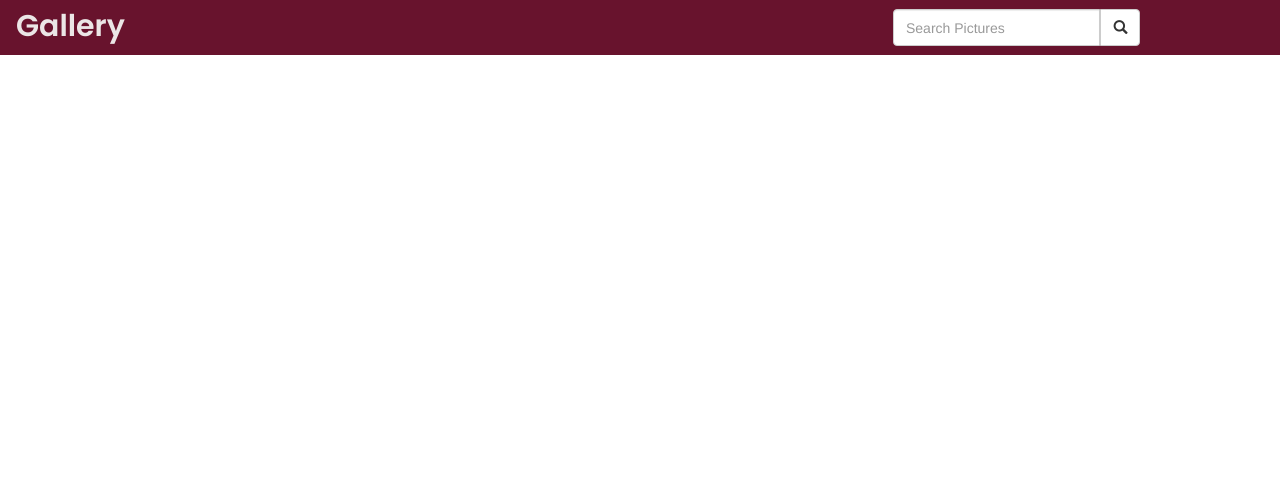
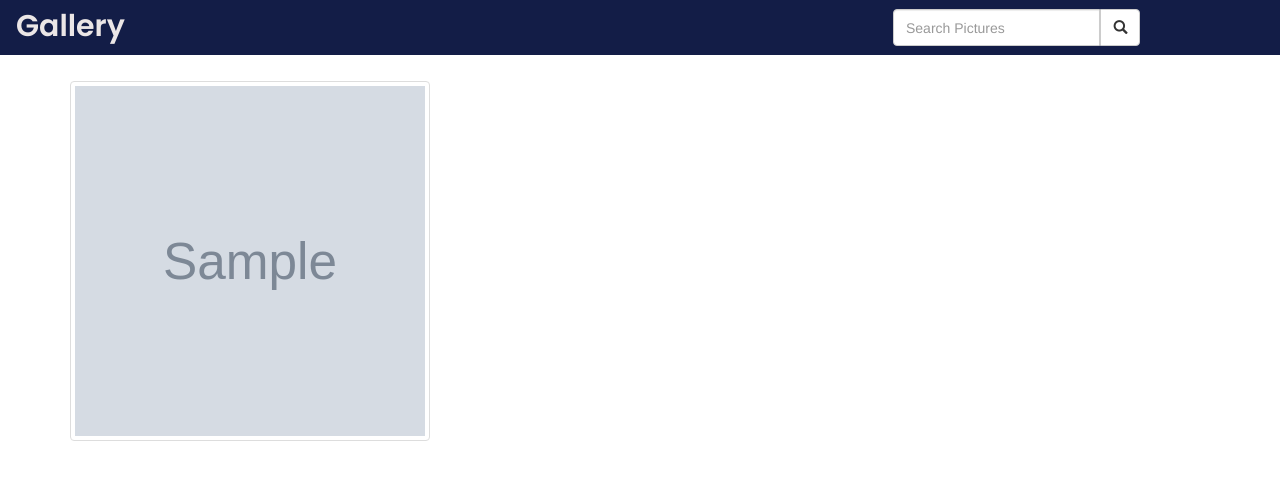
Before and after one commit to felkiriinya/Personal-Gallery, a Django app: page / in a window 1280 px wide. Shown: the top 480 px of the page. Run offline with Django 3.2, Linux system fonts and the light colour scheme; tables that the repository leaves empty hold one stand-in row (values such as "Sample post"); grey boxes marked "Sample" are stand-in pictures; some libraries are stand-ins or nearby versions.

Commit message:
images added can be viewed on the home page

```diff
--- a/photos/templates/all-photos/all_photos.html
+++ b/photos/templates/all-photos/all_photos.html
@@ -1 +1,21 @@
 {%extends 'all-photos/base.html'%}
+
+{% block content %}
+{{block.super}}
+
+<div class="container" style="margin-top: 2%;">
+
+    <div class="row">
+        {%for image in images%}
+        <div class="col-md-4">
+            <div class="thumbnail">
+                <img src="{{image.image.url}}" class="img-responsive" alt="..." style="height: 350px; width: 490px; ">
+
+            </div>
+
+        </div>
+        {%endfor%}
+    </div>
+
+</div>
+{%endblock%}
--- a/photos/views.py
+++ b/photos/views.py
@@ -1,7 +1,10 @@
 from django.shortcuts import render,redirect
 from django.http  import HttpResponse,Http404
-
+from .models import Image,Location,Category
 # Create your views here.
 
 def photos(request):
-    return render(request, 'all-photos/all_photos.html')
+    images = Image.get_images()
+    locations = Location.objects.all()
+    categories = Category.objects.all()
+    return render(request, 'all-photos/all_photos.html',{"images":images,"locations":locations,"categories":categories})
--- a/static/css/base.css
+++ b/static/css/base.css
@@ -22,7 +22,7 @@ a {
 }
 
 .navbar {
-    background-color: rgb(104, 19, 45);
+    background-color: rgb(19, 29, 71);
     color: black;
     border-radius: 0;
     margin: 0 !important;
```
Also changed, not shown: media/photos/pexels-fillipe-gomes-2092872.jpg (added), media/photos/pexels-nappy-935985.jpg (added), media/photos/pexels-photo-136255.jpeg (added), media/photos/pexels-photo-1998267.jpeg (added), media/photos/pexels-photo-2866073.jpeg (added), media/photos/pexels-photo-3889843.jpeg (added).
